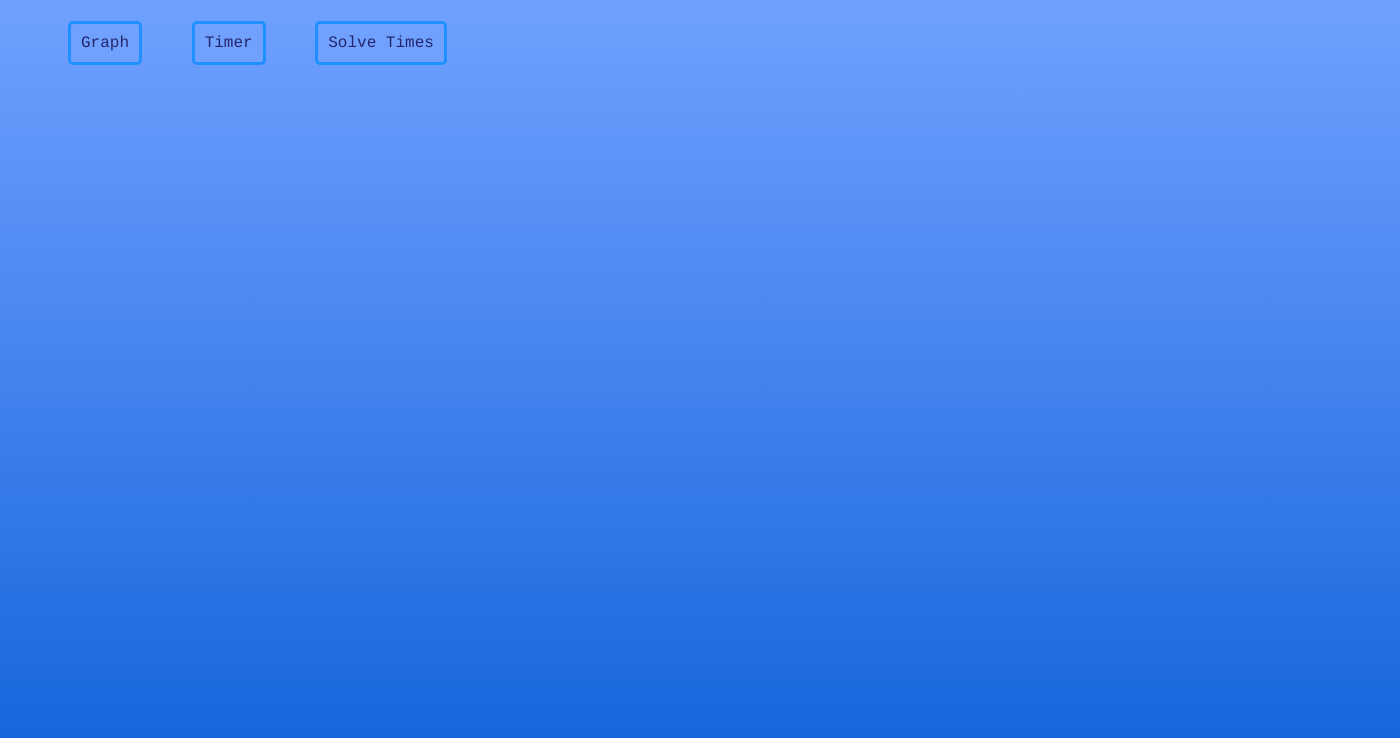
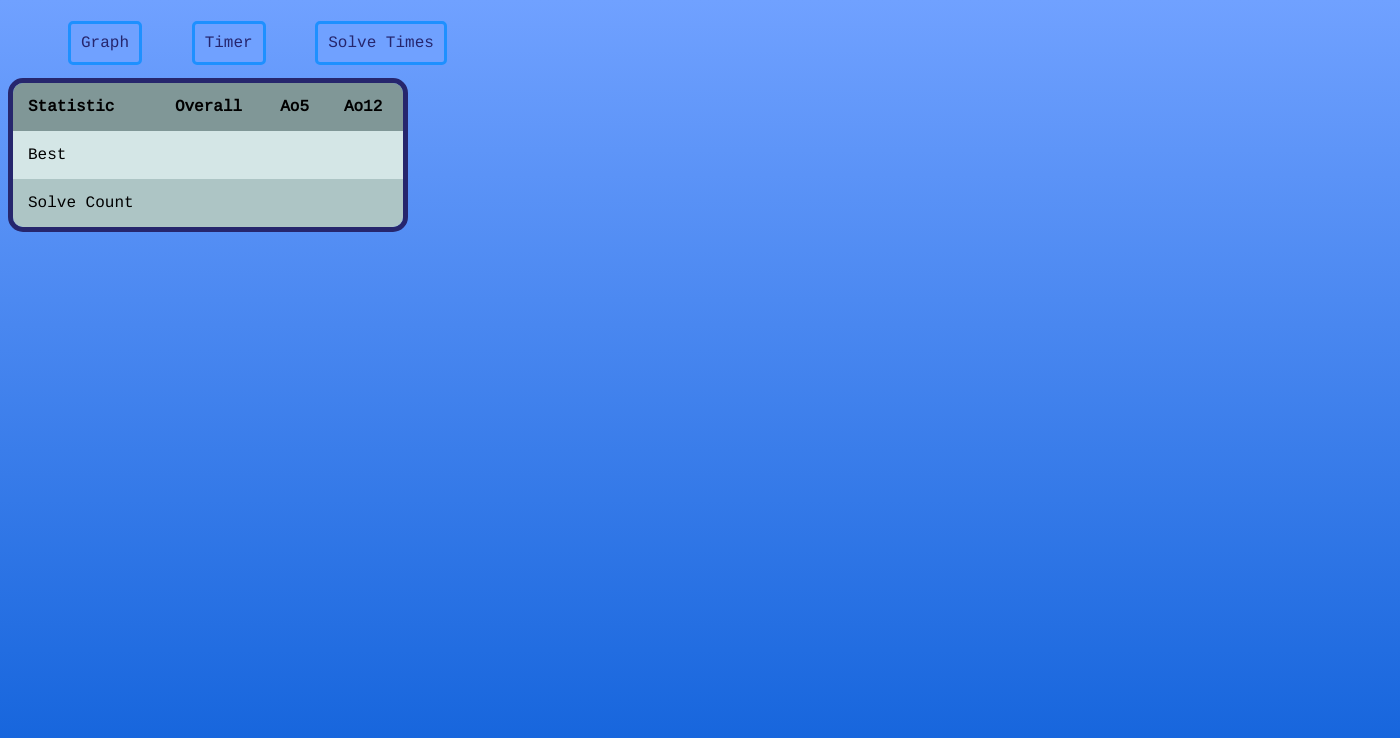
Before and after one commit to Effie330/Cube-Timer, an Electron app: page solveTimesTab.html in a window 1400 px wide. Drawn offline with Linux system fonts and the light colour scheme; no server answers.

Commit message:
table fixed :)

```diff
--- a/main.js
+++ b/main.js
@@ -12,6 +12,8 @@ const createWindow = () =>{
   const myWindow = new BrowserWindow({
     width: 1400,
     height: 1000,
+    minWidth: 1100,
+    minHeight: 700,
     webPreferences: {
       nodeIntegration: true,
       contextIsolation: false
--- a/solveTimes.js
+++ b/solveTimes.js
@@ -12,16 +12,20 @@ fs.readFile('solveTimes.txt', 'utf8', (err, data) => {
   }
 })
 
+let fastestTime = 999;
 
 function drawTimeDivs() {
-  console.log("lmoa");
   for(let i=0;i<solveTimes.length;i++){
-
     const newDiv = document.createElement("div");
     newDiv.classList.add("solveTimesGridItems");
     newDiv.setAttribute('id',i);
     newDiv.innerHTML = solveTimes[i];
+    if(solveTimes[i]<fastestTime){fastestTime=solveTimes[i];}
 
     document.getElementById("solvesGridHeader").appendChild(newDiv);
   }
+  document.getElementById("overallBest").innerHTML = fastestTime;
+  document.getElementById("overallCount").innerHTML = solveTimes.length;
+  document.getElementById("Ao5Count").innerHTML = solveTimes.length-4;
+  document.getElementById("Ao12Count").innerHTML = solveTimes.length-11;
 }
--- a/solveTimesTab.html
+++ b/solveTimesTab.html
@@ -14,6 +14,26 @@
   </header>
 </head>
 <body>
+  <table class="statsTable" id="solveStatsTable">
+    <tr class="statsTableHeader">
+      <th>Statistic</th>
+      <th>Overall</th>
+      <th>Ao5</th>
+      <th>Ao12</th>
+    </tr>
+    <tr class="statsTableBestTimes">
+      <td>Best</td>
+      <td id="overallBest"></td>
+      <td id="Ao5Best"></td>
+      <td id="Ao12Best"></td>
+    </tr>
+    <tr class="statsTableSolveCount">
+      <td>Solve Count</td>
+      <td id="overallCount"></td>
+      <td id="Ao5Count"></td>
+      <td id="Ao12Count"></td>
+    </tr>
+  </table>
+  <div class="solvesContainer" id="solvesGridHeader"></div>
   <script src="solveTimes.js"></script>
-  <div class="solvesContainer" id="solvesGridHeader"></div>
 </body>
--- a/styles.css
+++ b/styles.css
@@ -13,6 +13,26 @@
   --blue-3: #1061da;
   --navy-text: #26266D;
 }
+#solveStatsTable{
+  border-spacing:0;
+  width:400px;
+  text-align: left;
+}
+.statsTable{
+  border: 5px solid var(--navy-text);
+  border-radius: 15px;
+}
+.statsTable th{padding: 15px;}
+.statsTable td{padding: 15px;}
+
+.statsTable th:first-child{border-radius: 10px 0 0 0;}
+.statsTable th:last-child {border-radius: 0 10px 0 0;}
+.statsTable tr:last-child td:first-child {border-radius: 0 0 0 10px;}
+.statsTable tr:last-child td:last-child {border-radius: 0 0 10px 0;}
+
+.statsTableHeader{background-color: var(--lg5);}
+.statsTableBestTimes{background-color: var(--lg2);}
+.statsTableSolveCount{background-color: var(--lg3);}
 .scrambleText{
   text-align: center;
   font-size: 50px;
@@ -33,6 +53,7 @@
   border-radius: 12px;
   color: var(--navy-text);
   font-size: 20px;
+  font-weight: 500;
   border: 5px solid var(--blue-3);
   box-shadow: inset 5px 5px 5px var(--lg);
   transition: 0.5s;
```
